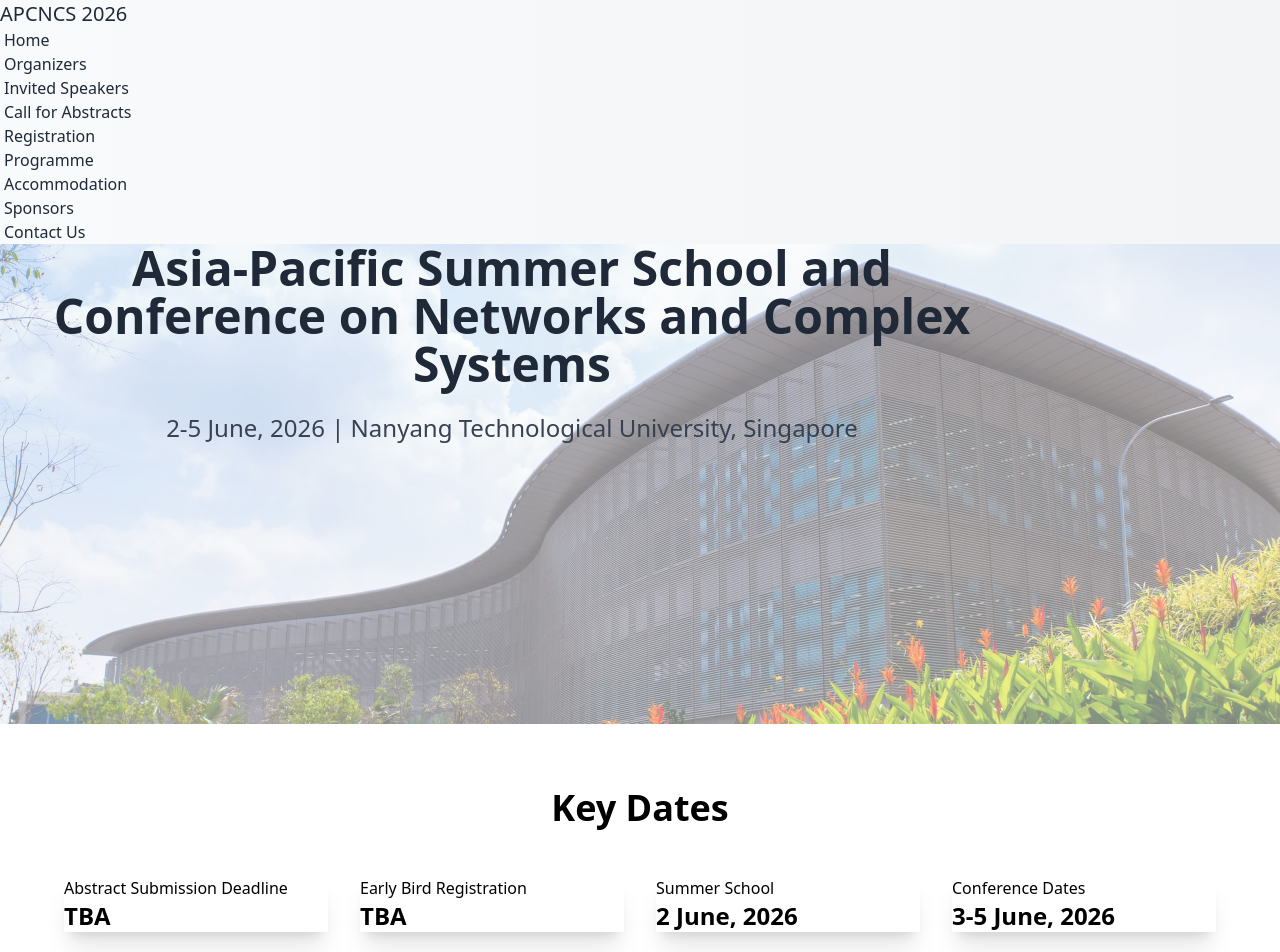
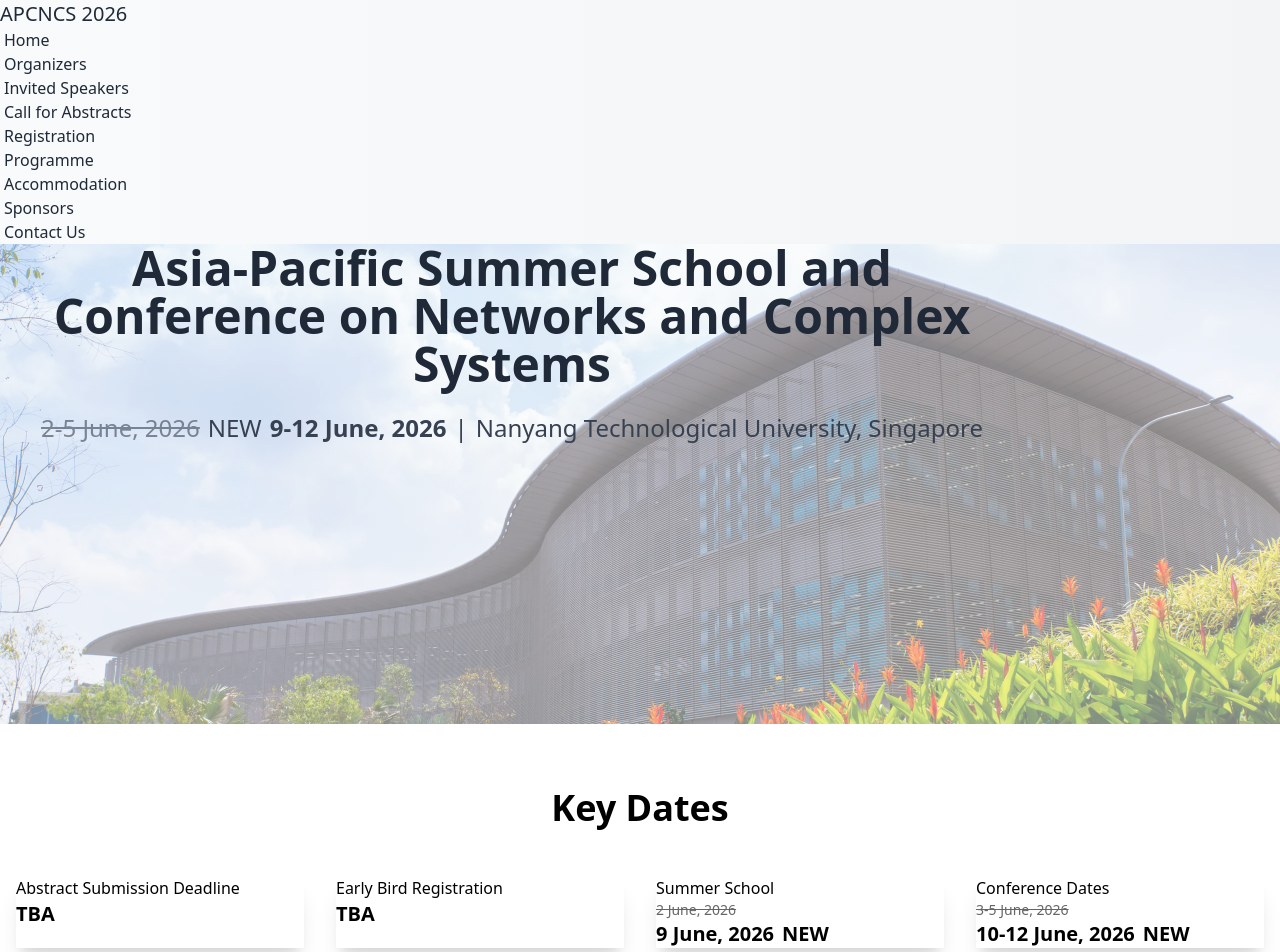
Before and after one commit to apcncs2026/apcncs2026.github.io, a SvelteKit app: page / in a window 1280 px wide. Shown: the top 952 px of the page. Built offline with nearby package versions, Linux system fonts and the light colour scheme.

Commit message:
update date

```diff
--- a/src/routes/+page.svelte
+++ b/src/routes/+page.svelte
@@ -4,7 +4,7 @@
 
 <svelte:head>
 	<title>APCNCS 2026 - Asia-Pacific Summer School and Conference on Networks and Complex Systems</title>
-	<meta name="description" content="Asia-Pacific Summer School and Conference on Networks and Complex Systems - June 2-5, 2026 at Nanyang Technological University, Singapore">
+	<meta name="description" content="Asia-Pacific Summer School and Conference on Networks and Complex Systems - June 9-12, 2026 at Nanyang Technological University, Singapore">
 </svelte:head>
 
 <div class="min-h-screen">
@@ -12,40 +12,50 @@
 		<div class="hero-content text-center hero-content-overlay">
 			<div class="max-w-5xl">
 				<h1 class="text-4xl md:text-5xl font-bold hero-text mb-6">Asia-Pacific Summer School and Conference on Networks and Complex Systems</h1>
-				<p class="text-xl md:text-2xl hero-text-secondary mb-8">2-5 June, 2026 | Nanyang Technological University, Singapore</p>
+				<p class="text-xl md:text-2xl hero-text-secondary mb-8 flex items-center justify-center gap-2 flex-wrap">
+					<span class="whitespace-nowrap flex items-center gap-2">
+						<span class="line-through opacity-60">2-5 June, 2026</span>
+						<span class="badge badge-error badge-md">NEW</span>
+						<span class="font-bold">9-12 June, 2026</span>
+						<span>|</span>
+					</span>
+					<span>Nanyang Technological University, Singapore</span>
+				</p>
 			</div>
 		</div>
 	</section>
 
 	<section class="py-16 px-4">
-		<div class="max-w-6xl mx-auto">
+		<div class="max-w-7xl mx-auto">
 			<h2 class="text-4xl font-bold text-center mb-12">Key Dates</h2>
 			<div class="grid grid-cols-1 md:grid-cols-2 lg:grid-cols-4 gap-8">
 				<div class="card bg-base-200 shadow-xl">
 					<div class="card-body">
 						<h3 class="card-title text-primary">Abstract Submission Deadline</h3>
-						<p class="text-2xl font-bold">TBA</p>
+						<p class="text-xl font-bold">TBA</p>
 						<!-- <p>Submit your research abstracts for review</p> -->
 					</div>
 				</div>
 				<div class="card bg-base-200 shadow-xl">
 					<div class="card-body">
 						<h3 class="card-title text-primary">Early Bird Registration</h3>
-						<p class="text-2xl font-bold">TBA</p>
+						<p class="text-xl font-bold">TBA</p>
 						<!-- <p>Save on registration fees</p> -->
 					</div>
 				</div>
 				<div class="card bg-base-200 shadow-xl">
 					<div class="card-body">
 						<h3 class="card-title text-primary">Summer School</h3>
-						<p class="text-2xl font-bold">2 June, 2026</p>
+						<p class="text-sm line-through opacity-60">2 June, 2026</p>
+						<p class="text-xl font-bold flex items-center gap-2">9 June, 2026 <span class="badge badge-error badge-md">NEW</span></p>
 						<!-- <p>One day of intensive learning</p> -->
 					</div>
 				</div>
 				<div class="card bg-base-200 shadow-xl">
 					<div class="card-body">
 						<h3 class="card-title text-primary">Conference Dates</h3>
-						<p class="text-2xl font-bold">3-5 June, 2026</p>
+						<p class="text-sm line-through opacity-60">3-5 June, 2026</p>
+						<p class="text-xl font-bold flex items-center gap-2">10-12 June, 2026 <span class="badge badge-error badge-md">NEW</span></p>
 						<!-- <p>Three days of learning and networking</p> -->
 					</div>
 				</div>
```
Also changed, not shown: 1 other file (tests, documents, lock files or other folders).
